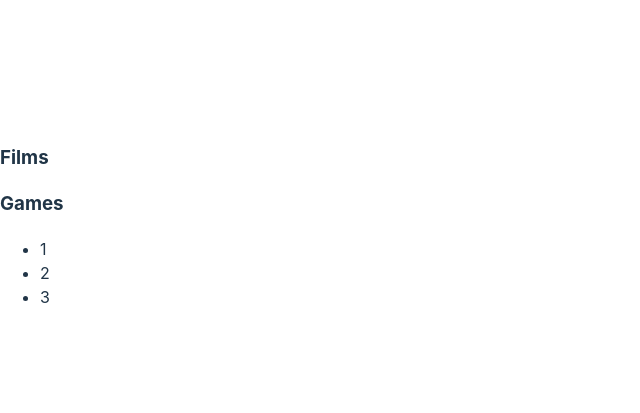
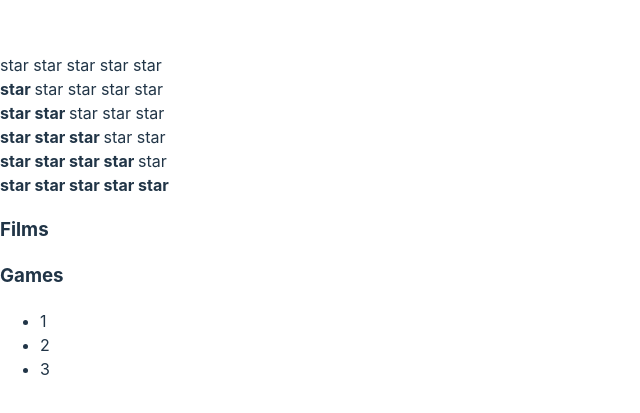
Before and after one commit to Trivium-bv/kabzda, a React (Vite) app: page / in a window 1280 px wide. Shown: the part 175-588 px from the top of the page, without its empty margins (0-640 px from the left). Built offline with nearby package versions, Linux system fonts and the light colour scheme; the HTML template or start-up script is replaced by a standard one.

Commit message:
fix stars

```diff
--- a/src/App.tsx
+++ b/src/App.tsx
@@ -1,5 +1,5 @@
 import {Accordion} from "./components/Accordion/Accordion.tsx";
-// import {Rating} from "./components/Rating/Rating.tsx";
+import {Rating} from "./components/Rating/Rating.tsx";
 // import {Cars} from "./components/Cars/Cars.tsx";
 //import {Button} from "./components/Button/Button.tsx";
 //import {Button2} from "./components/Button/Button2.tsx";
@@ -22,7 +22,12 @@
             {/*<PageTitle title={"This is APP Component"}/>*/}
             {/*<PageTitle title={"My Friends"}/>*/}
             {/*<div>Article 1</div>*/}
-            {/*<Rating value={0}/>*/}
+            <Rating value={0}/>
+            <Rating value={1}/>
+            <Rating value={2}/>
+            <Rating value={3}/>
+            <Rating value={4}/>
+            <Rating value={5}/>
             <Accordion title={"Films"} collapsed={true}/>
             <Accordion title={"Games"} collapsed={false}/>
             {/*<div>Article 2</div>*/}
--- a/src/components/Rating/Rating.tsx
+++ b/src/components/Rating/Rating.tsx
@@ -1,74 +1,18 @@
-import {Star} from "../Star/Star.tsx";
+import {Star} from '../Star/Star.tsx';
 
 type RatingPropsType = {
     value: 0 | 1 | 2 | 3 | 4 | 5
 }
 
 export const Rating = (props: RatingPropsType) => {
-    console.log("Rating rendering")
-    if (props.value === 1) {
-        return (
-            <div>
-                <Star selected={true}/>
-                <Star selected={false}/>
-                <Star selected={false}/>
-                <Star selected={false}/>
-                <Star selected={false}/>
-            </div>
-        )
-    }
-    if (props.value === 2) {
-        return (
-            <div>
-                <Star selected={true}/>
-                <Star selected={true}/>
-                <Star selected={false}/>
-                <Star selected={false}/>
-                <Star selected={false}/>
-            </div>
-        )
-    }
-    if (props.value === 3) {
-        return (
-            <div>
-                <Star selected={true}/>
-                <Star selected={true}/>
-                <Star selected={true}/>
-                <Star selected={false}/>
-                <Star selected={false}/>
-            </div>
-        )
-    }
-    if (props.value === 4) {
-        return (
-            <div>
-                <Star selected={true}/>
-                <Star selected={true}/>
-                <Star selected={true}/>
-                <Star selected={true}/>
-                <Star selected={false}/>
-            </div>
-        )
-    }
-    if (props.value === 5) {
-        return (
-            <div>
-                <Star selected={true}/>
-                <Star selected={true}/>
-                <Star selected={true}/>
-                <Star selected={true}/>
-                <Star selected={true}/>
-            </div>
-        )
-    }
+    console.log('Rating rendering')
     return (
-        <>
-            <Star selected={false}/>
-            <Star selected={false}/>
-            <Star selected={false}/>
-            <Star selected={false}/>
-            <Star selected={false}/>
-
-        </>
+        <div>
+            <Star selected={props.value > 0}/>
+            <Star selected={props.value > 1}/>
+            <Star selected={props.value > 2}/>
+            <Star selected={props.value > 3}/>
+            <Star selected={props.value > 4}/>
+        </div>
     )
 }
```
